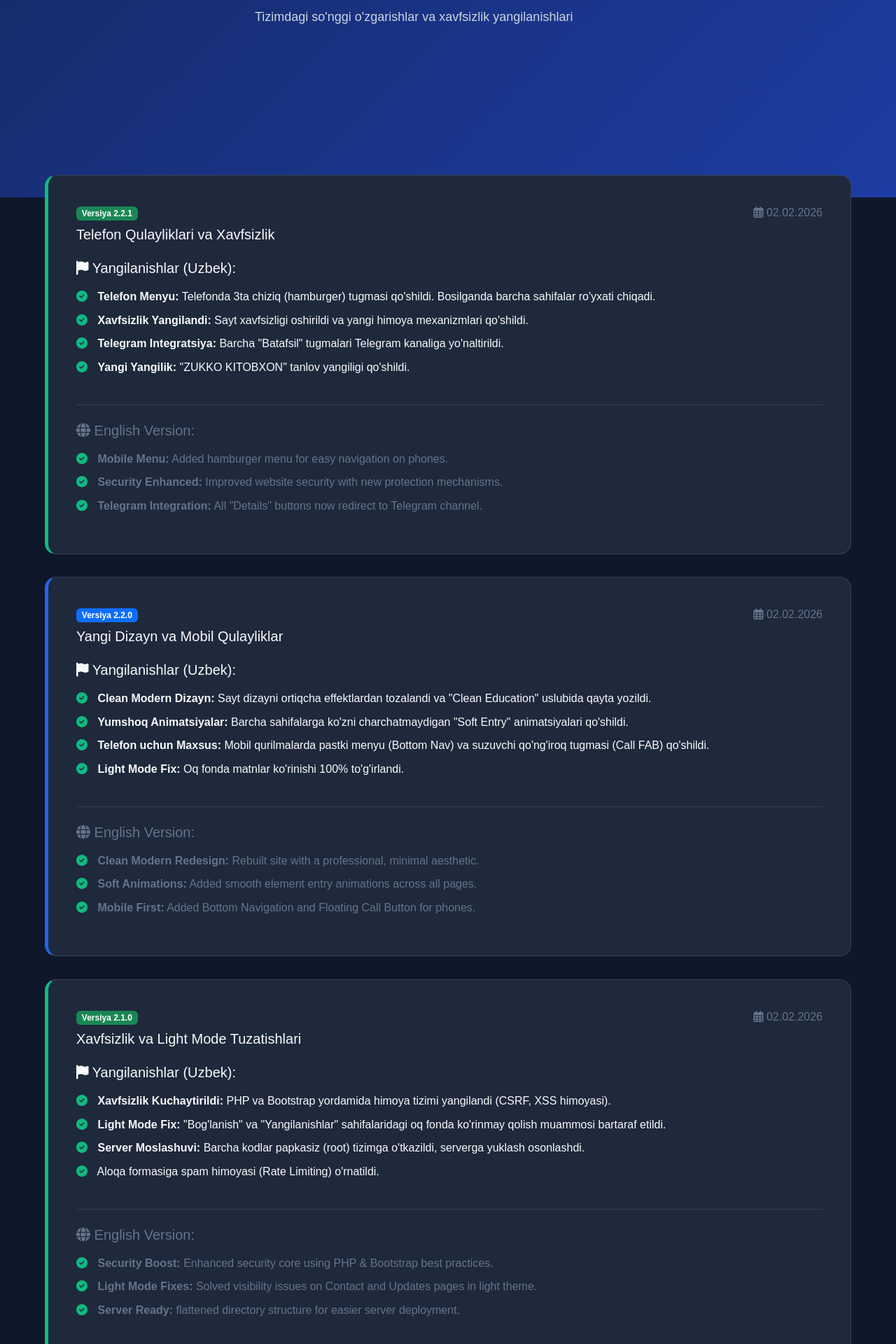
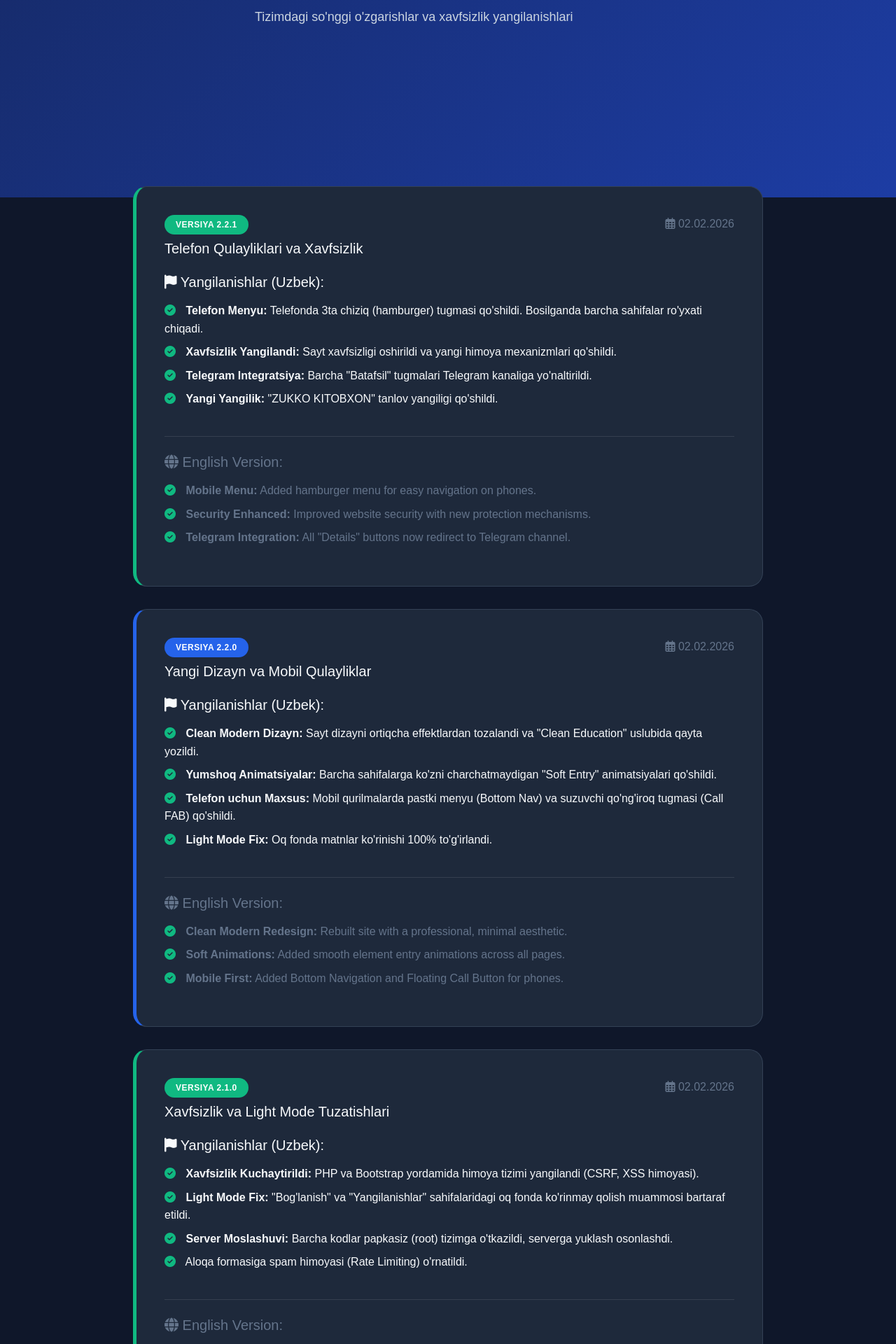
Before and after one commit to cleverboy2009/Boysun-Ixtisoslashtirilgan-maktabi, a PHP site: page /updates.html in a window 1280 px wide. Shown: the part 358-2278 px from the top of the page at 70% size. Run offline with PHP 8.4, Linux system fonts and the light colour scheme.

Commit message:
Add files via upload

```diff
--- a/admission.html
+++ b/admission.html
@@ -178,7 +178,8 @@
             <div class="footer-grid">
                 <div class="footer-col">
                     <a href="index.html" class="logo" style="margin-bottom: 1rem; display: inline-flex;">
-                        <i class="fas fa-graduation-cap"></i>
+                        <img src="favicon.png" alt="Logo"
+                            style="height: 40px; width: auto; border-radius: 8px; margin-right: 10px;">
                         Boysun <span>IM</span>
                     </a>
                     <p style="color: #94A3B8;">Yosh avlodga sifatli ta'lim va tarbiya berish bizning asosiy
--- a/contact.html
+++ b/contact.html
@@ -218,7 +218,8 @@
             <div class="footer-grid">
                 <div class="footer-col">
                     <a href="index.html" class="logo" style="margin-bottom: 1rem; display: inline-flex;">
-                        <i class="fas fa-graduation-cap"></i>
+                        <img src="favicon.png" alt="Logo"
+                            style="height: 40px; width: auto; border-radius: 8px; margin-right: 10px;">
                         Boysun <span>IM</span>
                     </a>
                     <p style="color: #94A3B8;">Yosh avlodga sifatli ta'lim va tarbiya berish bizning asosiy
@@ -252,6 +253,7 @@
             </div>
         </div>
     </footer>
+    <script src="https://cdn.jsdelivr.net/npm/bootstrap@5.3.0/dist/js/bootstrap.bundle.min.js"></script>
     <script src="liquid-effects.js"></script>
     <script src="security.js"></script>
     <script src="script.js"></script>
--- a/script.js
+++ b/script.js
@@ -30,20 +30,24 @@ function initMobileNav() {
         if (!document.querySelector('.mobile-bottom-nav')) {
             const nav = document.createElement('div');
             nav.className = 'mobile-bottom-nav';
+
+            const currentPath = window.location.pathname;
+            const isIndex = currentPath.endsWith('index.html') || currentPath.endsWith('/') || currentPath === '';
+
             nav.innerHTML = `
-                <a href="index.html" class="mobile-nav-item ${window.location.pathname.endsWith('index.html') || window.location.pathname.endsWith('/') ? 'active' : ''}">
+                <a href="index.html" class="mobile-nav-item ${isIndex ? 'active' : ''}">
                     <i class="fas fa-home"></i> <span>Bosh</span>
                 </a>
-                <a href="updates.html" class="mobile-nav-item ${window.location.pathname.includes('updates') ? 'active' : ''}">
+                <a href="updates.html" class="mobile-nav-item ${currentPath.includes('updates') ? 'active' : ''}">
                     <i class="fas fa-newspaper"></i> <span>Yangilik</span>
                 </a>
-                <a href="teachers.html" class="mobile-nav-item ${window.location.pathname.includes('teachers') ? 'active' : ''}">
+                <a href="teachers.html" class="mobile-nav-item ${currentPath.includes('teachers') ? 'active' : ''}">
                     <i class="fas fa-chalkboard-teacher"></i> <span>Ustozlar</span>
                 </a>
-                <a href="admission.html" class="mobile-nav-item ${window.location.pathname.includes('admission') ? 'active' : ''}">
+                <a href="admission.html" class="mobile-nav-item ${currentPath.includes('admission') ? 'active' : ''}">
                     <i class="fas fa-user-plus"></i> <span>Qabul</span>
                 </a>
-                <a href="contact.html" class="mobile-nav-item ${window.location.pathname.includes('contact') ? 'active' : ''}">
+                <a href="contact.html" class="mobile-nav-item ${currentPath.includes('contact') ? 'active' : ''}">
                     <i class="fas fa-envelope"></i> <span>Bog'lanish</span>
                 </a>
             `;
--- a/style.css
+++ b/style.css
@@ -123,7 +123,7 @@ img {
     top: 0;
     left: 0;
     width: 100%;
-    z-index: 1000;
+    z-index: 2000;
 }
 
 body.light-mode .header {
@@ -961,7 +961,7 @@ body.light-mode .mobile-toggle:hover {
         gap: 0;
         transition: right 0.4s cubic-bezier(0.4, 0, 0.2, 1);
         box-shadow: -10px 0 30px rgba(0, 0, 0, 0.5);
-        z-index: 1000;
+        z-index: 2001;
         overflow-y: auto;
     }
 
@@ -1036,3 +1036,46 @@ body.light-mode .mobile-toggle:hover {
         display: none;
     }
 }
+
+/* Updates Timeline */
+.updates-timeline {
+    max-width: 900px;
+    margin: 0 auto;
+    padding: 1rem 0;
+}
+
+.updates-timeline .glass-card {
+    position: relative;
+    border-radius: 20px;
+    overflow: hidden;
+    margin-bottom: 2rem;
+    transition: transform 0.3s;
+}
+
+.updates-timeline .glass-card:hover {
+    transform: translateX(10px);
+}
+
+body.light-mode .updates-timeline .glass-card {
+    background: rgba(255, 255, 255, 0.9);
+    border: 1px solid rgba(0, 0, 0, 0.05);
+}
+
+.badge {
+    padding: 0.5rem 1rem;
+    border-radius: 30px;
+    font-weight: 600;
+    text-transform: uppercase;
+    font-size: 0.75rem;
+    letter-spacing: 0.5px;
+}
+
+.bg-success {
+    background: #10b981 !important;
+    color: #fff !important;
+}
+
+.bg-primary {
+    background: #2563ea !important;
+    color: #fff !important;
+}
--- a/updates.html
+++ b/updates.html
@@ -737,7 +737,8 @@
             <div class="footer-grid">
                 <div class="footer-col">
                     <a href="index.html" class="logo" style="margin-bottom: 1rem; display: inline-flex;">
-                        <i class="fas fa-graduation-cap"></i>
+                        <img src="favicon.png" alt="Logo"
+                            style="height: 40px; width: auto; border-radius: 8px; margin-right: 10px;">
                         Boysun <span>IM</span>
                     </a>
                     <p style="color: #94A3B8;">Yosh avlodga sifatli ta'lim va tarbiya berish bizning asosiy
@@ -771,6 +772,7 @@
             </div>
         </div>
     </footer>
+    <script src="https://cdn.jsdelivr.net/npm/bootstrap@5.3.0/dist/js/bootstrap.bundle.min.js"></script>
     <script src="liquid-effects.js"></script>
     <script src="security.js"></script>
     <script src="script.js"></script>
```
